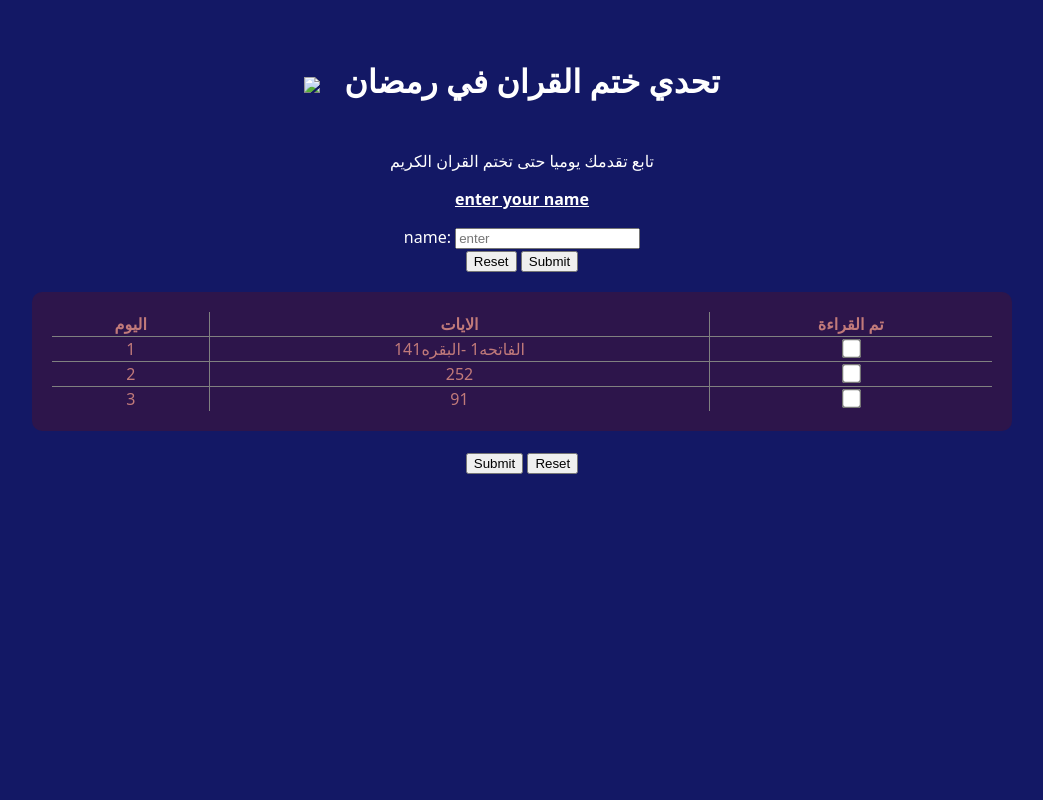
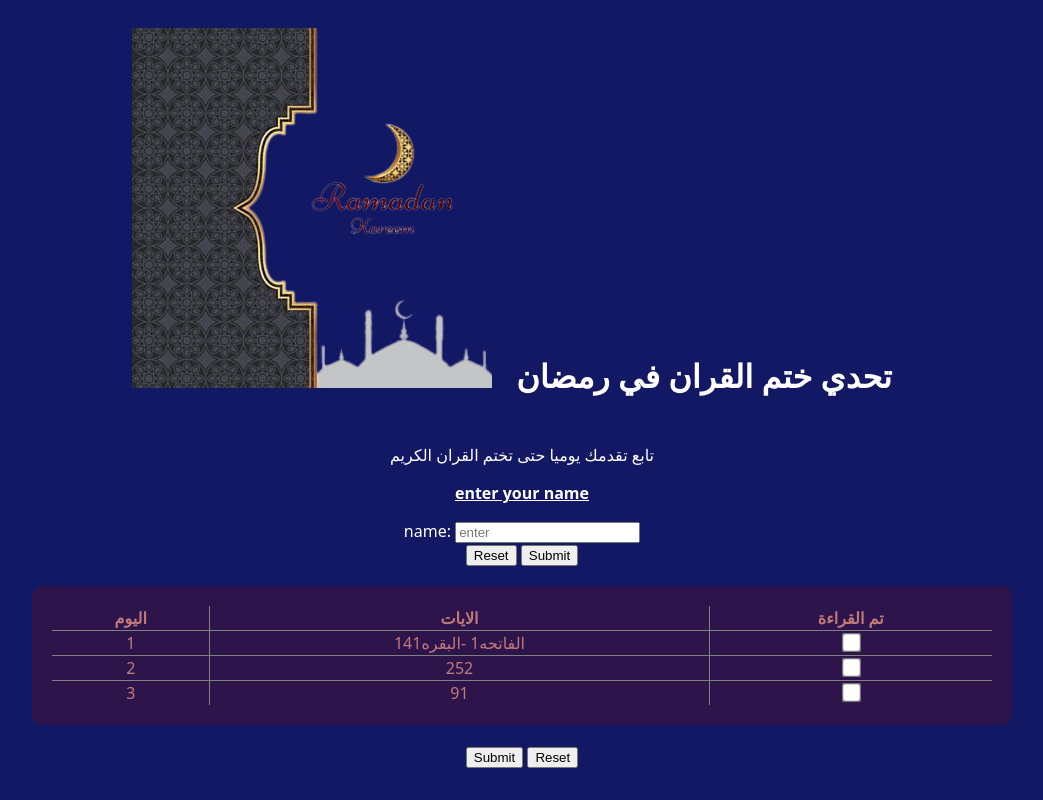
Before and after one commit to motazkhaled2009/alexhack-task, a plain HTML site: page index.html in a window 1280 px wide. Shown: the whole page, without its empty margins (118-1161 px from the left). Drawn offline with Linux system fonts and the light colour scheme; files that its build step writes are made by us from their sources.

Commit message:
Update index.html

```diff
--- a/index.html
+++ b/index.html
@@ -4,7 +4,7 @@
 <head>
     <title>تحدي ختم القران</title>
     <link rel="stylesheet" href="css/style.css">
-    <img src="img/pngtree-ramadan-karem-background-png-image_2942603-removebg-preview.png">
+    <img src="pngtree-ramadan-karem-background-png-image_2942603-removebg-preview.png">
 </head>
 
 <body>
```
